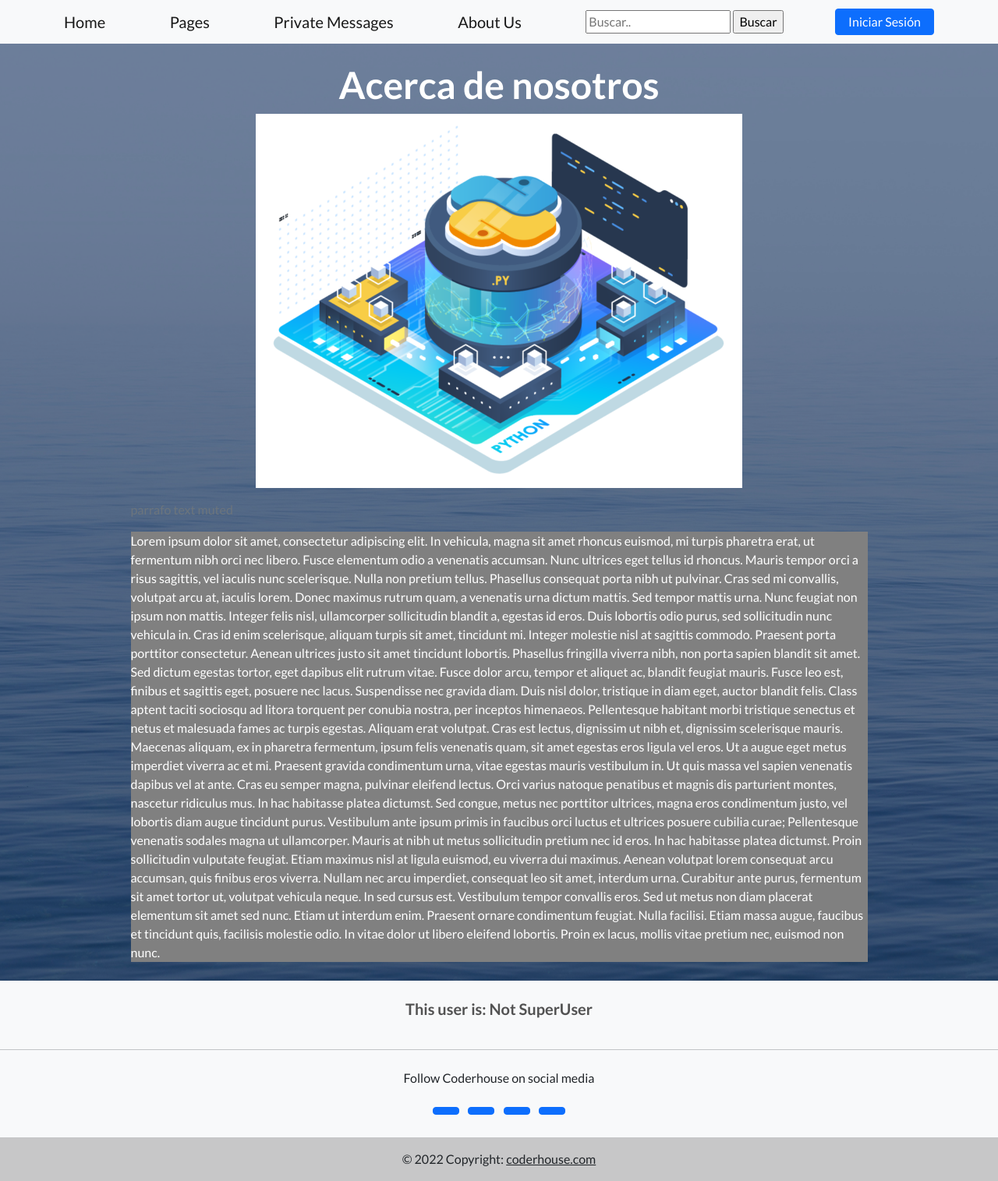
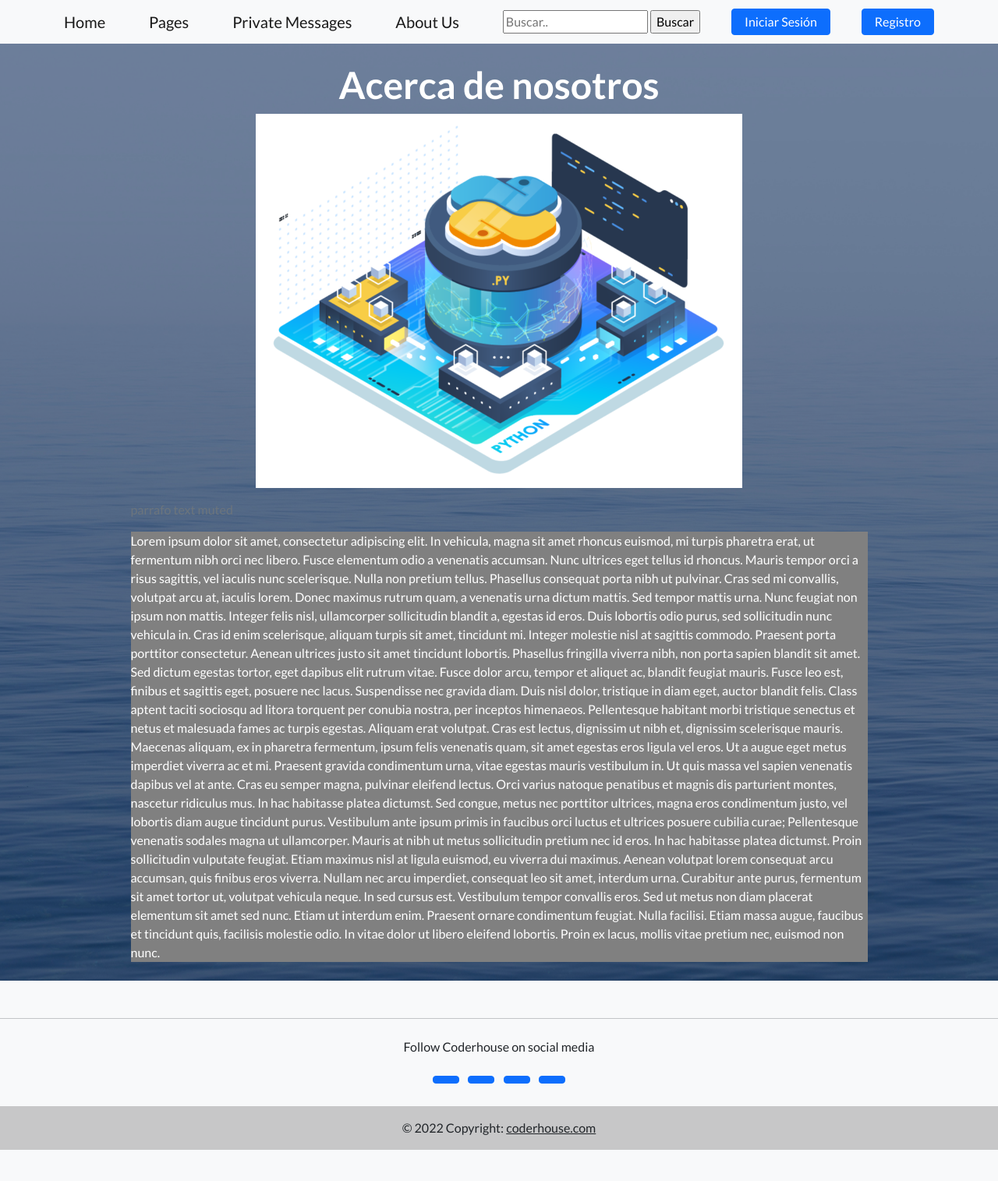
Before and after one commit to ltiisidii/coderhouse-django-blog, a Django app: page /about/ in a window 1280 px wide. Shown: the whole page at 78% size. After the commit the page ends 1475 px from the top, so only its background shows below. Run offline with Django 4.2, Linux system fonts and the light colour scheme; some libraries are stand-ins or nearby versions.

Commit message:
[Feature] Register button and superuser message if authenticated

```diff
--- a/home/templates/home/index.html
+++ b/home/templates/home/index.html
@@ -44,6 +44,7 @@
                 <a class="btn btn-primary" href="{% url 'userapp:user-logout' %}">Cerrar Sesión</a>
                 {% else %}
                 <a class="btn btn-primary" href="{% url 'userapp:user-login' %}">Iniciar Sesión</a>
+                <a class="btn btn-primary" href="{% url 'userapp:user-register' %}">Registro</a>
                 {% endif %}
             </div>
         </nav>
@@ -74,10 +75,12 @@
     <!--Footer-->
     <footer class="bg-light text-lg-start">
         <div class="py-4 text-center">
-            {% if user.is_superuser %}
-            <h5><p style="color: rgb(82, 82, 82)" >This user is: SuperUser</p></h5>
-            {% else %}
-            <h5><p style="color: rgb(82, 82, 82)" >This user is: Not SuperUser</p></h5>
+            {% if user.is_authenticated %}
+                {% if user.is_superuser %}
+                <h5><p style="color: rgb(82, 82, 82)" >This user is: SuperUser</p></h5>
+                {% else %}
+                <h5><p style="color: rgb(82, 82, 82)" >This user is: Not SuperUser</p></h5>
+                {%endif%}
             {%endif%}
         </div>
 
```
